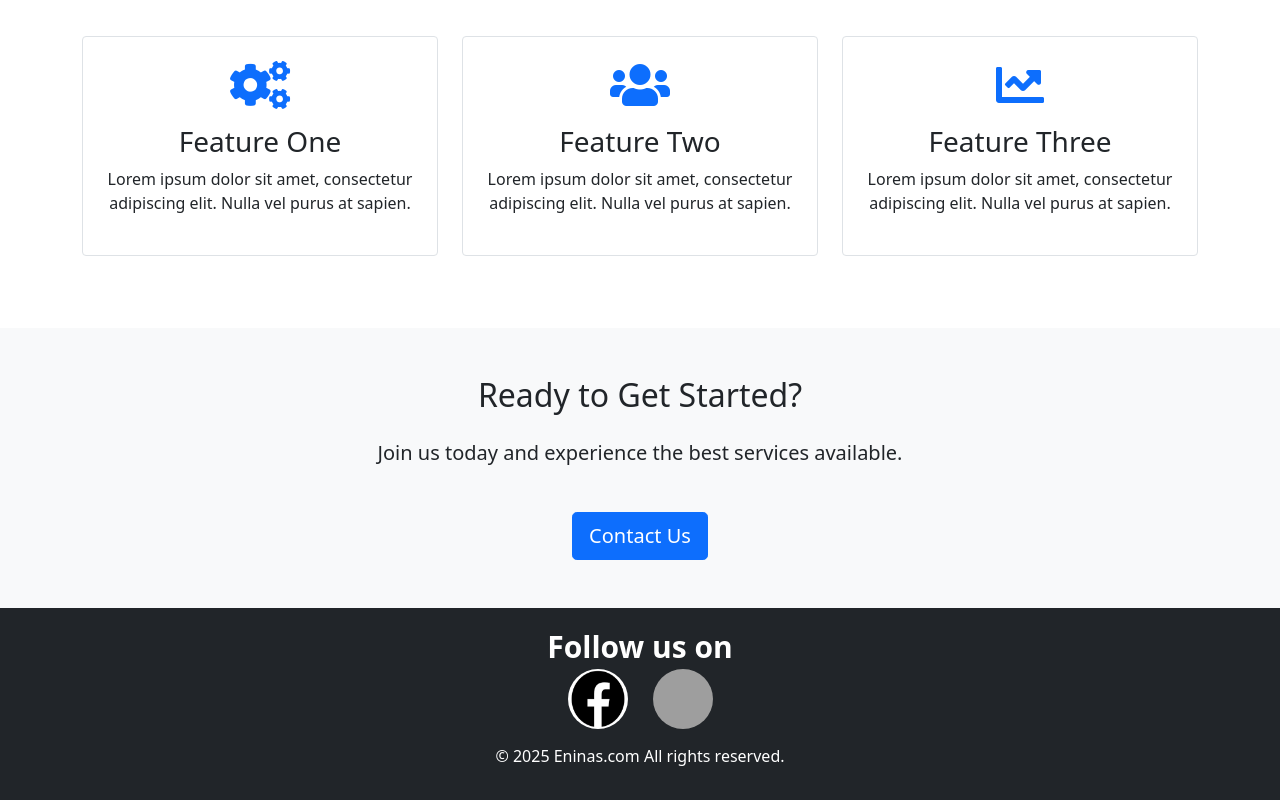
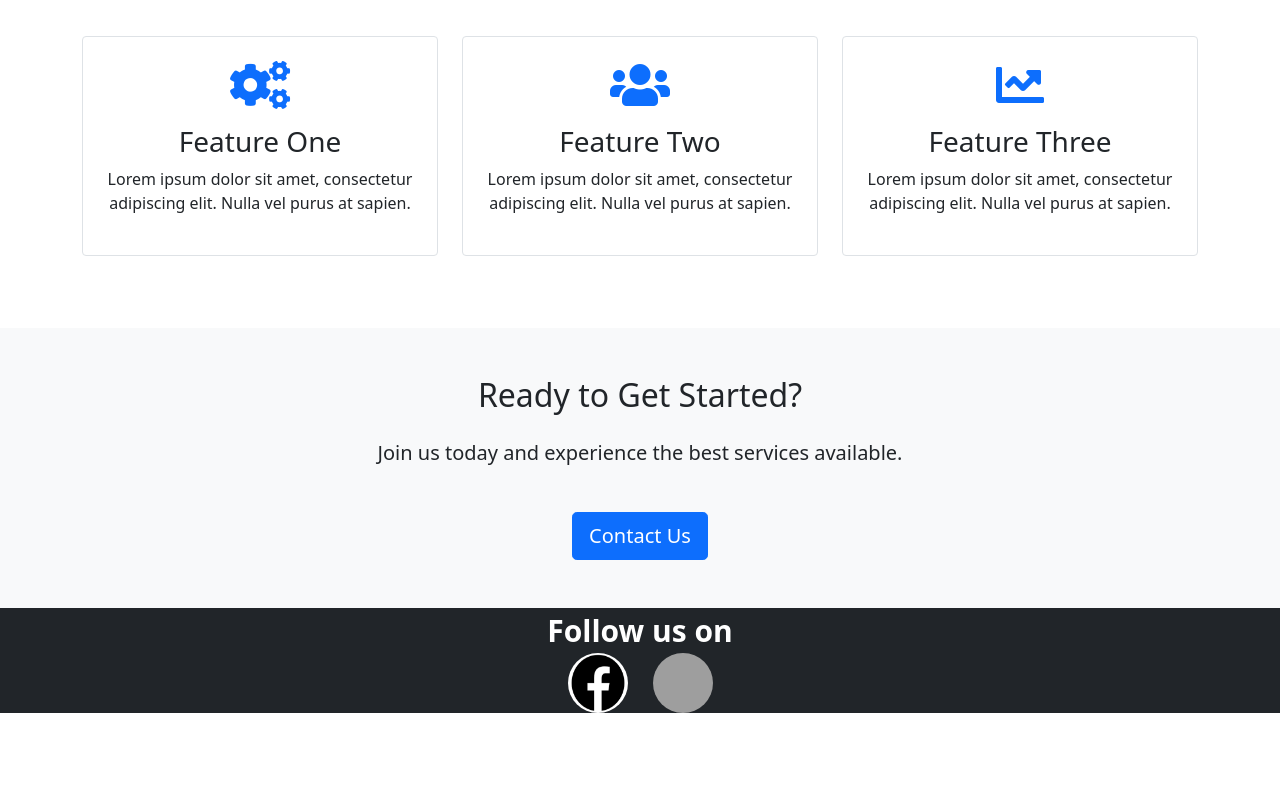
Before and after one commit to Mithu0229/EninasWebsite, an Angular app: page / in a window 1280 px wide. Shown: the part 383-1183 px from the top of the page. After the commit the page ends 1096 px from the top, so only its background shows below. Built offline with nearby package versions, Linux system fonts and the light colour scheme; grey boxes are pictures that could not be loaded.

Commit message:
footer change1

```diff
--- a/src/app/footer/footer.component.html
+++ b/src/app/footer/footer.component.html
@@ -1,4 +1,4 @@
-<footer class="bg-dark text-white text-center py-3">
+<footer class="bg-dark text-white text-center ">
   <span style="font-weight: bold; font-size:30px;">Follow us on</span>
   <br>
   <span>
@@ -10,5 +10,5 @@
     </a>
   </span>
 
-    <p style="padding-top: 15px;">&copy; 2025 Eninas.com All rights reserved.</p>
+    <!-- <p style="padding-top: 15px;">&copy; 2025 Eninas.com All rights reserved.</p> -->
   </footer>
```
